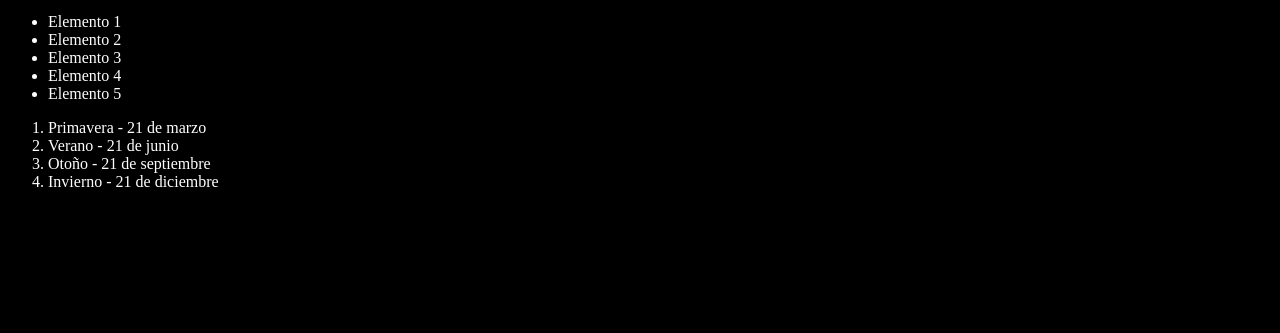
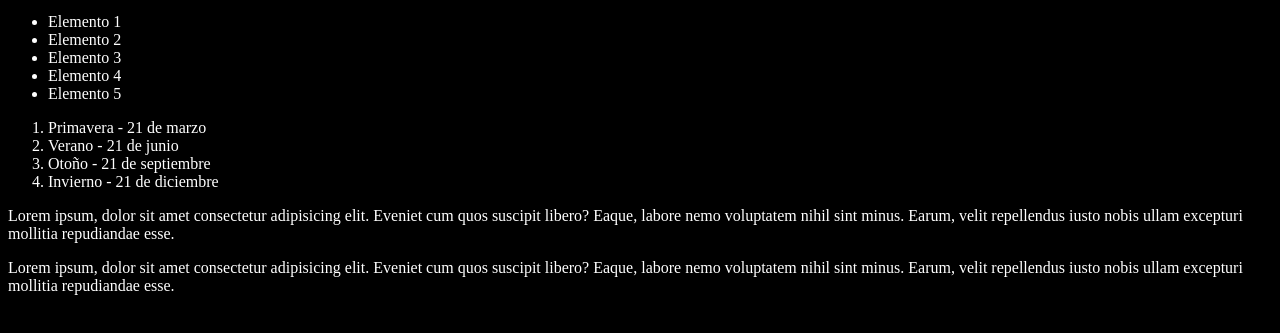
Before and after one commit to sofiamino78/Git, a plain HTML site: page index.html in a window 1280 px wide. Shown: the part 101-434 px from the top of the page. Drawn offline with Linux system fonts and the light colour scheme.

Commit message:
Agregando 2 párrafos

```diff
--- a/index.html
+++ b/index.html
@@ -24,6 +24,18 @@
         <li>Otoño - 21 de septiembre</li>
         <li>Invierno - 21 de diciembre</li>
     </ol>
+    <p>
+        Lorem ipsum, dolor sit amet consectetur adipisicing elit.
+        Eveniet cum quos suscipit libero? Eaque, labore nemo voluptatem
+        nihil sint minus. Earum, velit repellendus iusto nobis ullam excepturi
+        mollitia repudiandae esse.
+    </p>
+    <p>
+        Lorem ipsum, dolor sit amet consectetur adipisicing elit.
+        Eveniet cum quos suscipit libero? Eaque, labore nemo voluptatem
+        nihil sint minus. Earum, velit repellendus iusto nobis ullam excepturi
+        mollitia repudiandae esse.
+        </p>
     <script src="index.js"></script>
 </body>
 </html>
```
